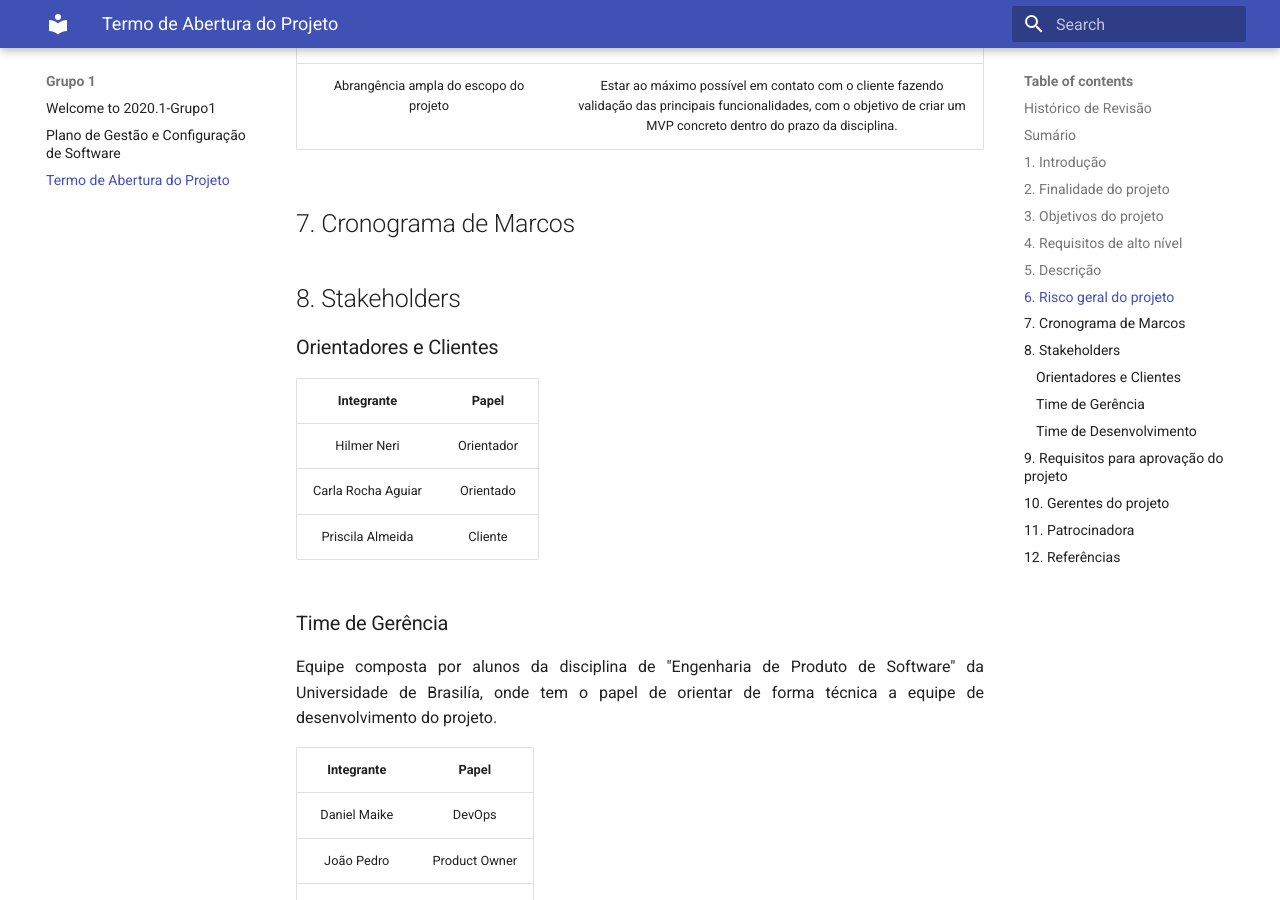
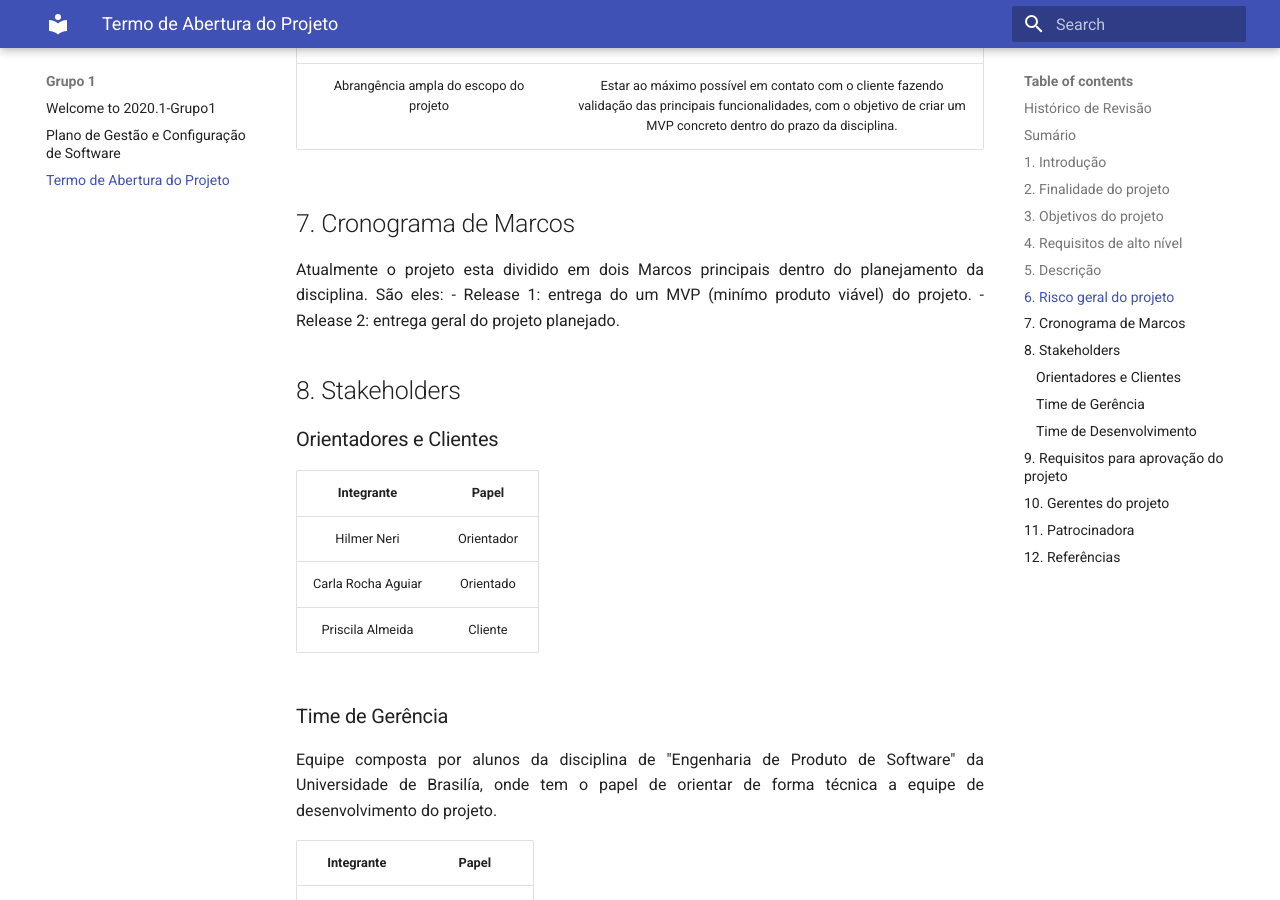
Before and after one commit to fga-eps-mds/2020.1-eSaudeUnB-Wiki, an MkDocs documentation site: the page built from docs/tap.md, in a window 1280 px wide and 900 px high, scrolled down 2469 px. Built offline with MkDocs 1.6.1 and Material for MkDocs 9.7.7, drawn with Linux system fonts in a browser that asks for light colours.

```diff
--- a/docs/tap.md
+++ b/docs/tap.md
@@ -58,7 +58,10 @@
 ## 7. Cronograma de Marcos
 
 <p align = "justify">
+    Atualmente o projeto esta dividido em dois Marcos principais dentro do planejamento da disciplina. São eles:
 
+        - Release 1: entrega do um MVP (minímo produto viável) do projeto.
+        - Release 2: entrega geral do projeto planejado.
 </p>
 
 ## 8. Stakeholders
```
